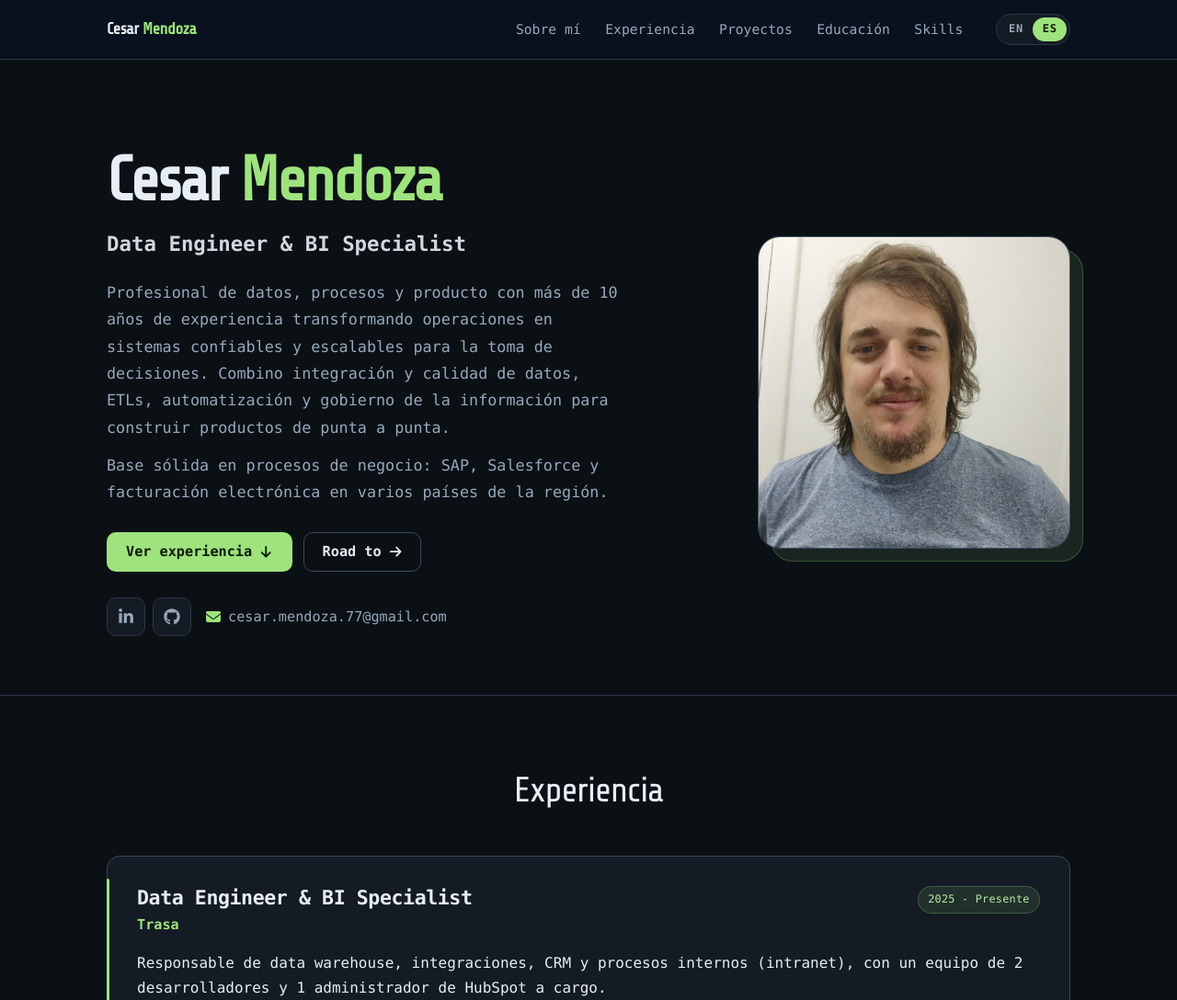
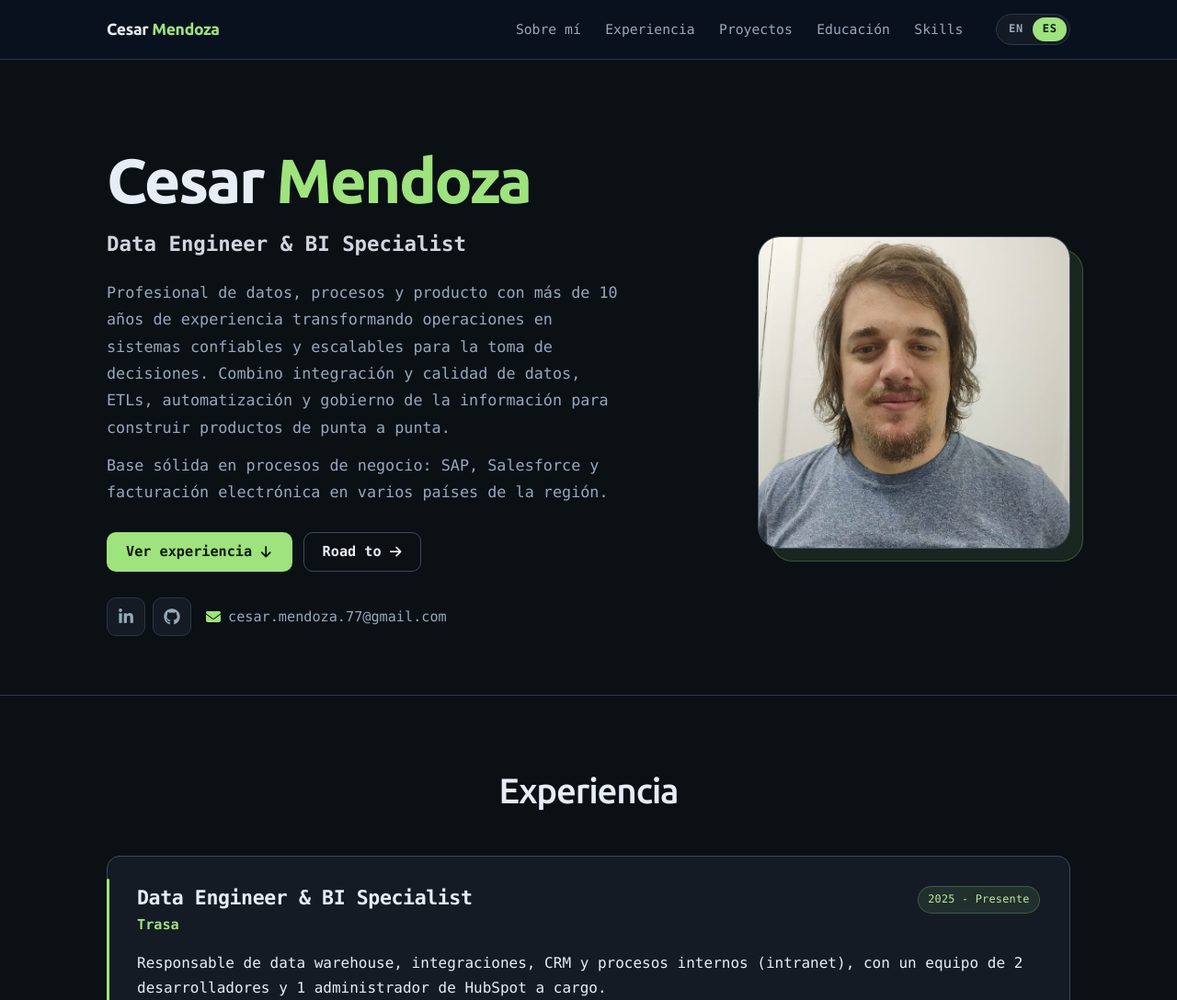
Before and after one commit to csr91/resume, a Flask app: page / in a window 1280 px wide. Shown: the top 1088 px of the page at 92% size. Run offline with Flask 3, Linux system fonts and the light colour scheme; some libraries are stand-ins or nearby versions.

Commit message:
style: switch display titles to Ubuntu font

```diff
--- a/static/site.css
+++ b/static/site.css
@@ -21,10 +21,10 @@
   --accent-line: rgba(158, 227, 125, 0.25);
   --on-accent: #0c1a07;
 
-  /* Typography shared with mdnav-web: monospace body, Share Tech titles */
+  /* Typography: monospace body (shared with mdnav-web), Ubuntu titles */
   --font-sans: Consolas, "SFMono-Regular", Menlo, Monaco, monospace;
   --font-mono: Consolas, "SFMono-Regular", Menlo, Monaco, monospace;
-  --font-title: "Share Tech", system-ui, sans-serif;
+  --font-title: "Ubuntu", system-ui, sans-serif;
 
   --radius: 14px;
   --radius-sm: 8px;
@@ -68,10 +68,10 @@ h1, h2, h3, h4 {
   color: var(--text);
 }
 
-/* Share Tech ships a single weight; avoid synthetic bold on display titles */
+/* Display titles */
 h1, h2, .nav-brand, .hero-name {
   font-family: var(--font-title);
-  font-weight: 400;
+  font-weight: 500;
   letter-spacing: 0.01em;
 }
 
--- a/templates/en-index.html
+++ b/templates/en-index.html
@@ -20,7 +20,7 @@
         <!-- Google fonts-->
         <link rel="preconnect" href="https://fonts.googleapis.com" />
         <link rel="preconnect" href="https://fonts.gstatic.com" crossorigin />
-        <link href="https://fonts.googleapis.com/css2?family=Share+Tech&display=swap" rel="stylesheet" />
+        <link href="https://fonts.googleapis.com/css2?family=Ubuntu:wght@500;700&display=swap" rel="stylesheet" />
         <link rel="stylesheet" href="https://cdn.jsdelivr.net/npm/simple-icons-font@16/font/simple-icons.min.css">
         <!-- Site CSS -->
         <link href="/static/site.css" rel="stylesheet" />
--- a/templates/en_long.html
+++ b/templates/en_long.html
@@ -20,7 +20,7 @@
         <!-- Google fonts-->
         <link rel="preconnect" href="https://fonts.googleapis.com" />
         <link rel="preconnect" href="https://fonts.gstatic.com" crossorigin />
-        <link href="https://fonts.googleapis.com/css2?family=Share+Tech&display=swap" rel="stylesheet" />
+        <link href="https://fonts.googleapis.com/css2?family=Ubuntu:wght@500;700&display=swap" rel="stylesheet" />
         <link rel="stylesheet" href="https://cdn.jsdelivr.net/npm/simple-icons-font@16/font/simple-icons.min.css">
         <!-- Site CSS -->
         <link href="/static/site.css" rel="stylesheet" />
--- a/templates/index.html
+++ b/templates/index.html
@@ -20,7 +20,7 @@
         <!-- Google fonts-->
         <link rel="preconnect" href="https://fonts.googleapis.com" />
         <link rel="preconnect" href="https://fonts.gstatic.com" crossorigin />
-        <link href="https://fonts.googleapis.com/css2?family=Share+Tech&display=swap" rel="stylesheet" />
+        <link href="https://fonts.googleapis.com/css2?family=Ubuntu:wght@500;700&display=swap" rel="stylesheet" />
         <link rel="stylesheet" href="https://cdn.jsdelivr.net/npm/simple-icons-font@16/font/simple-icons.min.css">
         <!-- Site CSS -->
         <link href="/static/site.css" rel="stylesheet" />
--- a/templates/long.html
+++ b/templates/long.html
@@ -20,7 +20,7 @@
         <!-- Google fonts-->
         <link rel="preconnect" href="https://fonts.googleapis.com" />
         <link rel="preconnect" href="https://fonts.gstatic.com" crossorigin />
-        <link href="https://fonts.googleapis.com/css2?family=Share+Tech&display=swap" rel="stylesheet" />
+        <link href="https://fonts.googleapis.com/css2?family=Ubuntu:wght@500;700&display=swap" rel="stylesheet" />
         <link rel="stylesheet" href="https://cdn.jsdelivr.net/npm/simple-icons-font@16/font/simple-icons.min.css">
         <!-- Site CSS -->
         <link href="/static/site.css" rel="stylesheet" />
```
